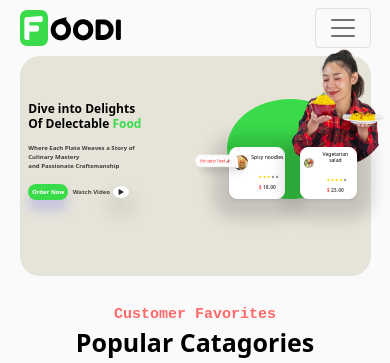
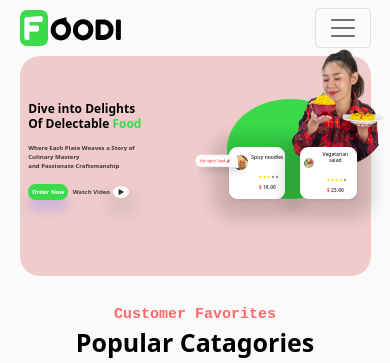
Before and after one commit to hamzahmassadeh/Frontend-basic, a plain HTML site: page index.html in a window 390 px wide. Shown: the top 363 px of the page. Drawn offline with nearby package versions, Linux system fonts and the light colour scheme.

Commit message:
Update media500px.css

```diff
--- a/css/media500px.css
+++ b/css/media500px.css
@@ -4,7 +4,7 @@
         /* background-color: red; */
     }
     #content{
-        background-color: rgb(230, 228, 217);
+        background-color: rgb(239, 203, 203);
         padding-top: 10px;
         border-radius: 20px;
     }
```
